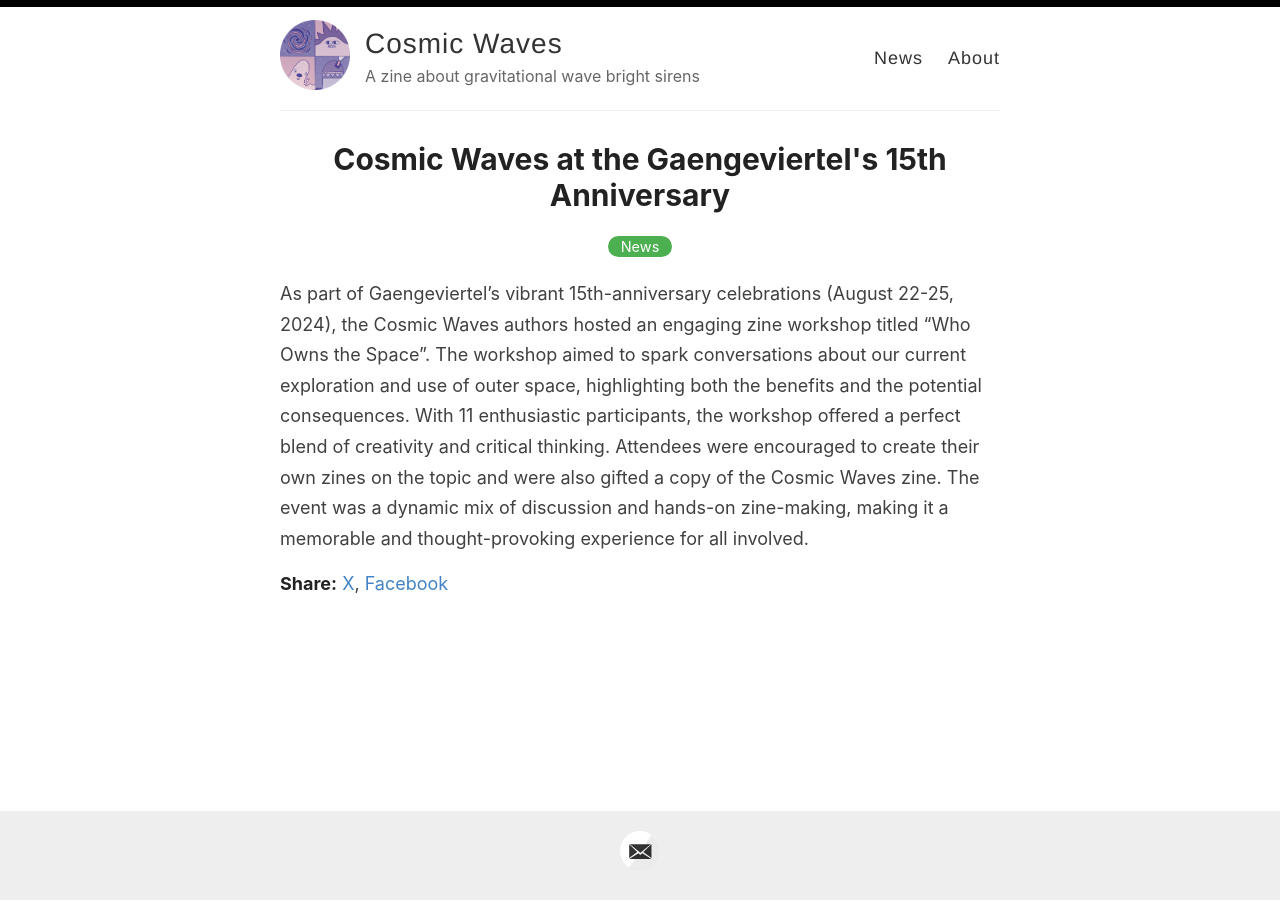
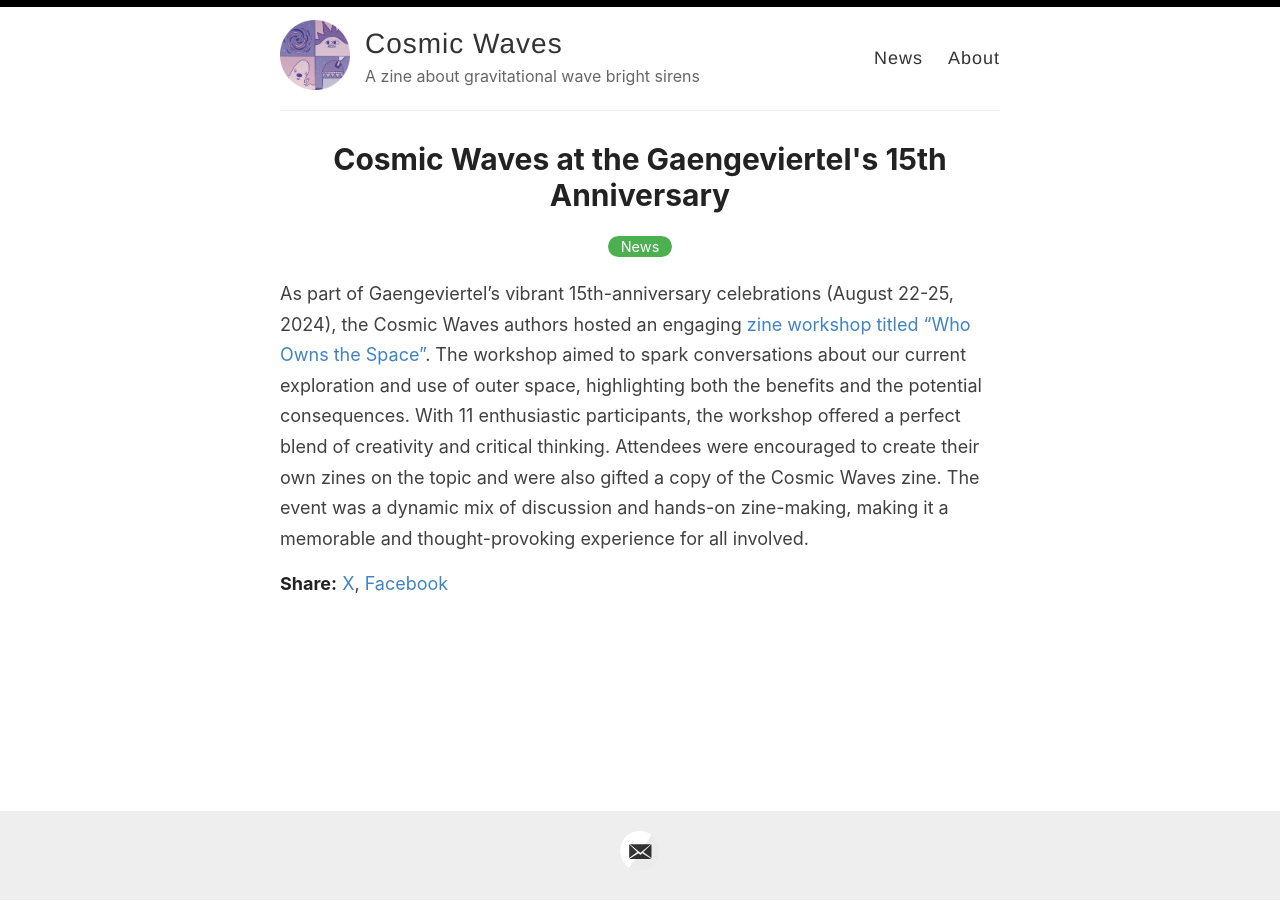
Before and after one commit to MariaElidaiana/cosmic-waves, a Jekyll site: the page built from _posts/2024-8-25-zine-at-gaengeviertel.md, in a window 1280 px wide. Built offline with Jekyll 4.4.1, drawn with Linux system fonts in a browser that asks for light colours; part of the change alters nothing that is shown.

```diff
--- a/_posts/2024-8-25-zine-at-gaengeviertel.md
+++ b/_posts/2024-8-25-zine-at-gaengeviertel.md
@@ -5,4 +5,4 @@ categories: News
 excerpt: Participants in the zine workshop titled "Who Owns the Space" received copies of the "Cosmic Waves" zine during the Gaengeviertel's 15th-anniversary celebrations, held from August 22-25, 2024.
 ---
 
-As part of Gaengeviertel's vibrant 15th-anniversary celebrations (August 22-25, 2024), the Cosmic Waves authors hosted an engaging zine workshop titled "Who Owns the Space”. The workshop aimed to spark conversations about our current exploration and use of outer space, highlighting both the benefits and the potential consequences. With 11 enthusiastic participants, the workshop offered a perfect blend of creativity and critical thinking. Attendees were encouraged to create their own zines on the topic and were also gifted a copy of the Cosmic Waves zine. The event was a dynamic mix of discussion and hands-on zine-making, making it a memorable and thought-provoking experience for all involved.
+As part of Gaengeviertel's vibrant 15th-anniversary celebrations (August 22-25, 2024), the Cosmic Waves authors hosted an engaging [zine workshop titled "Who Owns the Space”](https://15jahre.gaengeviertel.de/programm/857/). The workshop aimed to spark conversations about our current exploration and use of outer space, highlighting both the benefits and the potential consequences. With 11 enthusiastic participants, the workshop offered a perfect blend of creativity and critical thinking. Attendees were encouraged to create their own zines on the topic and were also gifted a copy of the Cosmic Waves zine. The event was a dynamic mix of discussion and hands-on zine-making, making it a memorable and thought-provoking experience for all involved.
```
